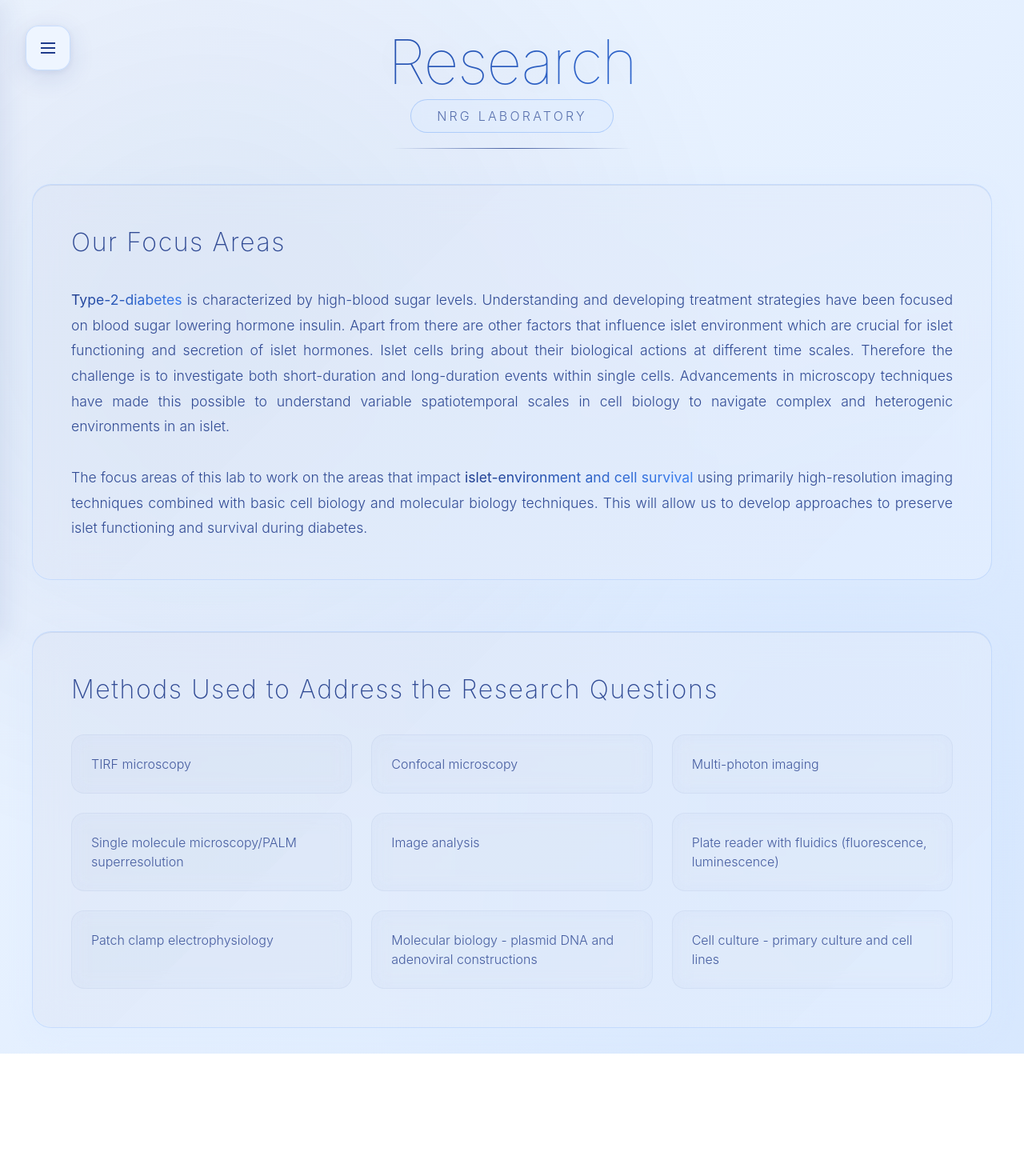
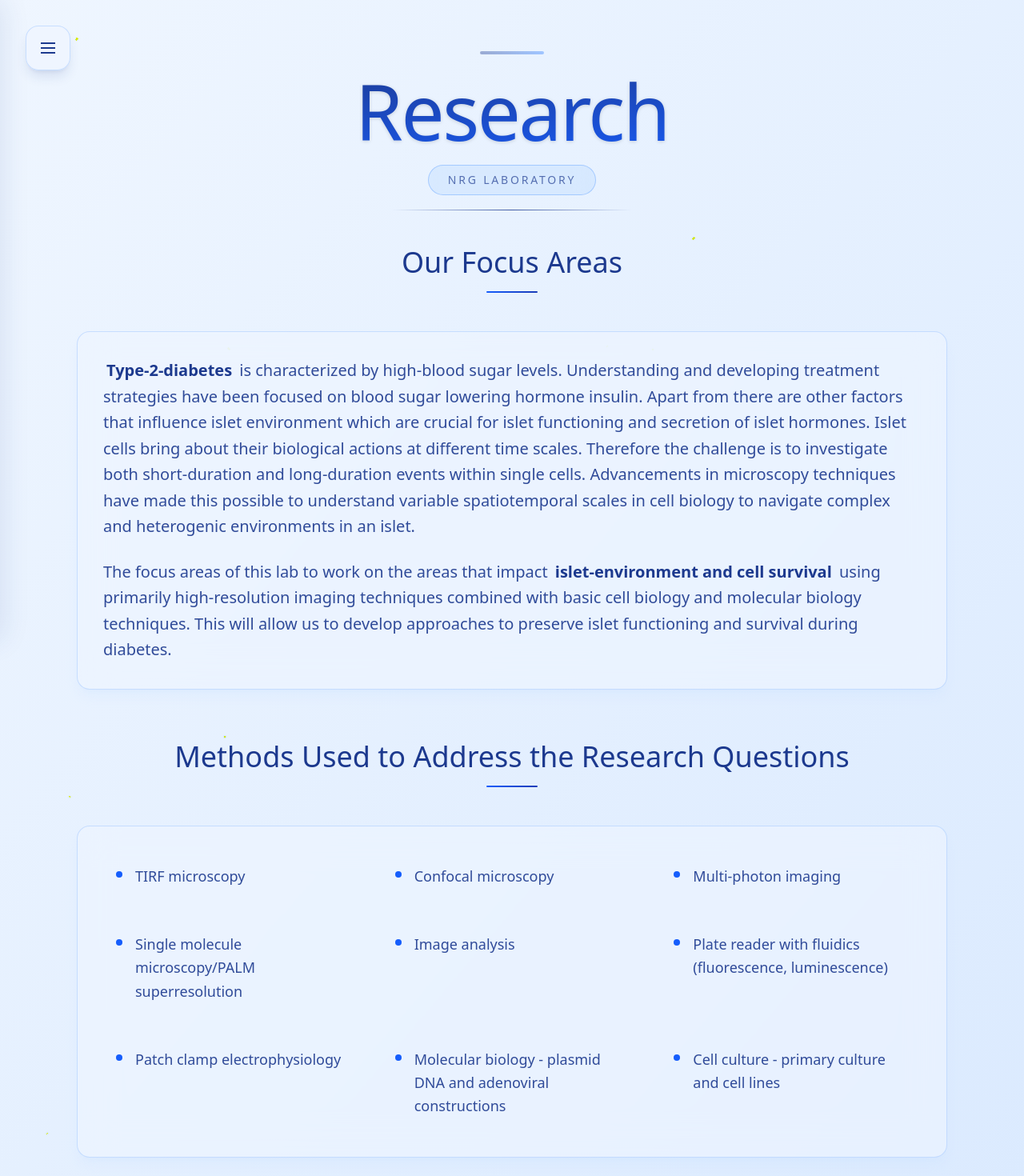
Before and after one commit to aniruddhballal/nikhil-lab-site, a React (Vite) app: page /research in a window 1280 px wide. Shown: the top 1470 px of the page at 80% size. Before the commit the page ends 1317 px from the top, so only its background shows below. Built offline with nearby package versions, Linux system fonts and the light colour scheme.

Commit message:
tailwindified research page

```diff
--- a/src/pages/Research.tsx
+++ b/src/pages/Research.tsx
@@ -1,11 +1,11 @@
 import { useState, useEffect } from 'react';
 import Sidebar from '../components/Sidebar';
-import styles from '../styles/Research.module.css';
 
 export default function Research() {
   const [sidebarOpen, setSidebarOpen] = useState(false);
   const [isScrolled, setIsScrolled] = useState(false);
   const [lastScrollY, setLastScrollY] = useState(0);
+  const [isLoaded, setIsLoaded] = useState(false);
 
   const toggleSidebar = () => {
     setSidebarOpen(!sidebarOpen);
@@ -28,15 +28,16 @@ export default function Research() {
   ];
 
   useEffect(() => {
+    setIsLoaded(true);
+  }, []);
+
+  useEffect(() => {
     const handleScroll = () => {
       const currentScrollY = window.scrollY;
 
-      // Determine scroll direction
       if (currentScrollY > lastScrollY && currentScrollY > 50) {
-        // Scrolling down and past threshold
         setIsScrolled(true);
       } else if (currentScrollY < lastScrollY) {
-        // Scrolling up
         if (currentScrollY <= 50) {
           setIsScrolled(false);
         }
@@ -45,63 +46,195 @@ export default function Research() {
       setLastScrollY(currentScrollY);
     };
 
-    // Add event listener
     window.addEventListener('scroll', handleScroll, { passive: true });
 
-    // Cleanup
     return () => {
       window.removeEventListener('scroll', handleScroll);
     };
   }, [lastScrollY]);
 
   return (
-    <div className={styles['research-page']}>
+    <div className="min-h-screen bg-gradient-to-br from-blue-50 to-blue-100 relative overflow-hidden">
+      {/* Background gradient overlays */}
+      <div className="absolute inset-0 pointer-events-none">
+        <div className="absolute top-0 left-0 w-full h-full bg-gradient-radial from-blue-900/8 via-transparent to-transparent opacity-50 transform translate-x-[-60%] translate-y-[-40%] scale-150"></div>
+        <div className="absolute bottom-0 right-0 w-full h-full bg-gradient-radial from-blue-500/6 via-transparent to-transparent opacity-50 transform translate-x-[40%] translate-y-[30%] scale-150"></div>
+      </div>
+
+      {/* Floating particles for scientific feel */}
+      <div className="absolute inset-0 pointer-events-none overflow-hidden">
+        {[...Array(15)].map((_, i) => (
+          <div
+            key={i}
+            className={`absolute w-1 h-1 bg-blue-300/30 rounded-full animate-pulse`}
+            style={{
+              left: `${Math.random() * 100}%`,
+              top: `${Math.random() * 100}%`,
+              animationDelay: `${Math.random() * 3}s`,
+              animationDuration: `${2 + Math.random() * 3}s`
+            }}
+          />
+        ))}
+      </div>
+
+      {/* Menu Button */}
       {!sidebarOpen && (
         <button
           onClick={toggleSidebar}
-        className={`${styles.menuButton} ${isScrolled ? styles.menuButtonMinimized : ''}`}
+          className={`
+            fixed z-[1002] flex items-center justify-center cursor-pointer
+            bg-blue-50/90 border border-blue-500/20 text-blue-900
+            backdrop-blur-xl shadow-lg shadow-blue-900/12
+            transition-all duration-500 ease-out
+            hover:scale-105 hover:shadow-xl hover:shadow-blue-900/16 hover:border-blue-500/30
+            focus:outline-none focus:ring-4 focus:ring-blue-500/30 focus:scale-105
+            active:scale-95 active:duration-75
+            before:absolute before:inset-0 before:bg-gradient-to-br before:from-blue-500/10 before:to-blue-900/5 before:opacity-0 before:transition-opacity before:duration-300 before:pointer-events-none
+            hover:before:opacity-100 focus:before:opacity-100
+            group
+            ${isScrolled ?
+              'w-12 h-12 left-4 top-4 rounded-xl before:rounded-xl animate-pulse' :
+              'w-14 h-14 left-8 top-8 rounded-2xl before:rounded-2xl'
+            }
+          `}
           aria-label="Open navigation menu"
         >
-        <svg width="24" height="24" viewBox="0 0 24 24" fill="none" stroke="currentColor" strokeWidth="2">
-          <line x1="3" y1="6" x2="21" y2="6"></line>
-          <line x1="3" y1="12" x2="21" y2="12"></line>
-          <line x1="3" y1="18" x2="21" y2="18"></line>
+          <svg
+            width={isScrolled ? "20" : "24"}
+            height={isScrolled ? "20" : "24"}
+            viewBox="0 0 24 24"
+            fill="none"
+            stroke="currentColor"
+            strokeWidth="2"
+            className="transition-all duration-300 ease-out group-hover:scale-110 group-hover:text-blue-600 group-focus:scale-110 group-focus:text-blue-600"
+          >
+            <line x1="3" y1="6" x2="21" y2="6" className="transition-all duration-300 group-hover:stroke-[2.5]"></line>
+            <line x1="3" y1="12" x2="21" y2="12" className="transition-all duration-300 group-hover:stroke-[2.5]"></line>
+            <line x1="3" y1="18" x2="21" y2="18" className="transition-all duration-300 group-hover:stroke-[2.5]"></line>
           </svg>
         </button>
       )}
 
       <Sidebar isOpen={sidebarOpen} onClose={closeSidebar} />
 
-      <header className={styles['page-header']}>
-        <h1>Research</h1>
-        <p className={styles['lab-name']}>NRG Laboratory</p>
+      {/* Page Header */}
+      <header className={`text-center pt-24 pb-16 relative z-10 transition-all duration-1000 ${isLoaded ? 'opacity-100 translate-y-0' : 'opacity-0 translate-y-8'}`}>
+        <div className="absolute top-16 left-1/2 transform -translate-x-1/2 w-20 h-1 bg-gradient-to-r from-blue-900 to-blue-500 rounded-full animate-pulse"></div>
+
+        <h1 className="text-5xl md:text-7xl lg:text-8xl font-thin text-transparent bg-gradient-to-br from-blue-900 to-blue-600 bg-clip-text leading-[0.9] tracking-tight mb-6 drop-shadow-sm transition-all duration-700 hover:scale-105 hover:drop-shadow-md cursor-default">
+          Research
+        </h1>
+
+        <div className="inline-block px-6 py-2 border border-blue-500/30 rounded-full backdrop-blur-md bg-blue-200/40 transition-all duration-300 hover:bg-blue-200/60 hover:border-blue-500/50 hover:scale-105 hover:shadow-lg hover:shadow-blue-300/30 cursor-default group relative">
+          <p className="text-sm text-blue-900/70 font-light tracking-[0.2em] uppercase mb-0 transition-colors duration-300 group-hover:text-blue-900">
+            NRG Laboratory
+          </p>
+
+          {/* Sleek expanding underline */}
+          <div className="absolute -bottom-5 left-1/2 transform -translate-x-1/2 h-px bg-gradient-to-r from-transparent via-blue-900/80 to-transparent w-0 animate-expand-underline"></div>
+        </div>
       </header>
 
-      <main className={styles['research-content']}>
-        <section className={styles['focus-areas']}>
-          <h2>Our Focus Areas</h2>
-          <div className={styles['focus-content']}>
-            <p>
-              <strong>Type-2-diabetes</strong> is characterized by high-blood sugar levels. Understanding and developing treatment strategies have been focused on blood sugar lowering hormone insulin. Apart from there are other factors that influence islet environment which are crucial for islet functioning and secretion of islet hormones. Islet cells bring about their biological actions at different time scales. Therefore the challenge is to investigate both short-duration and long-duration events within single cells. Advancements in microscopy techniques have made this possible to understand variable spatiotemporal scales in cell biology to navigate complex and heterogenic environments in an islet.
+      <main className="max-w-6xl mx-auto px-8 pb-16 relative z-10">
+        {/* Focus Areas Section */}
+        <section className={`mb-16 transition-all duration-1000 delay-300 ${isLoaded ? 'opacity-100 translate-y-0' : 'opacity-0 translate-y-8'}`}>
+          <div className="text-center mb-12">
+            <h2 className="text-3xl md:text-4xl font-light text-blue-900 mb-4 transition-all duration-500 hover:text-blue-700 cursor-default">
+              Our Focus Areas
+            </h2>
+            <div className="w-16 h-0.5 bg-gradient-to-r from-blue-600 to-blue-800 mx-auto rounded-full"></div>
+          </div>
+
+          <div className="relative p-8 backdrop-blur-xl bg-blue-50/60 border border-blue-500/20 rounded-2xl shadow-lg shadow-blue-200/20 transition-all duration-500 hover:shadow-xl hover:shadow-blue-900/15 hover:bg-blue-50/80 hover:border-blue-600/30 hover:translate-y-[-2px] group cursor-default">
+            <div className="relative z-10 space-y-6">
+              <p className="text-lg md:text-xl leading-relaxed text-blue-900/90 font-light transition-all duration-300 group-hover:text-blue-900/95">
+                <strong className="text-blue-900 font-semibold transition-all duration-300 group-hover:text-blue-800 px-1 py-0.5 rounded hover:bg-blue-100/50">Type-2-diabetes</strong> is characterized by high-blood sugar levels. Understanding and developing treatment strategies have been focused on blood sugar lowering hormone insulin. Apart from there are other factors that influence islet environment which are crucial for islet functioning and secretion of islet hormones. Islet cells bring about their biological actions at different time scales. Therefore the challenge is to investigate both short-duration and long-duration events within single cells. Advancements in microscopy techniques have made this possible to understand variable spatiotemporal scales in cell biology to navigate complex and heterogenic environments in an islet.
               </p>
 
-            <p>
-              The focus areas of this lab to work on the areas that impact <strong>islet-environment and cell survival</strong> using primarily high-resolution imaging techniques combined with basic cell biology and molecular biology techniques. This will allow us to develop approaches to preserve islet functioning and survival during diabetes.
+              <p className="text-lg md:text-xl leading-relaxed text-blue-900/90 font-light transition-all duration-300 group-hover:text-blue-900/95">
+                The focus areas of this lab to work on the areas that impact <strong className="text-blue-900 font-semibold transition-all duration-300 group-hover:text-blue-800 px-1 py-0.5 rounded hover:bg-blue-100/50">islet-environment and cell survival</strong> using primarily high-resolution imaging techniques combined with basic cell biology and molecular biology techniques. This will allow us to develop approaches to preserve islet functioning and survival during diabetes.
               </p>
+            </div>
+
+            {/* Corporate side accent line */}
+            <div className="absolute left-0 top-1/2 transform -translate-y-1/2 w-1 h-0 bg-gradient-to-b from-blue-900 to-blue-600 rounded-r-full opacity-0 group-hover:opacity-100 group-hover:h-20 transition-all duration-500"></div>
           </div>
         </section>
 
-        <section className={styles['methods-section']}>
-          <h2>Methods Used to Address the Research Questions</h2>
-          <ul className={styles['methods-list']}>
+        {/* Methods Section */}
+        <section className={`transition-all duration-1000 delay-500 ${isLoaded ? 'opacity-100 translate-y-0' : 'opacity-0 translate-y-8'}`}>
+          <div className="text-center mb-12">
+            <h2 className="text-3xl md:text-4xl font-light text-blue-900 mb-4 transition-all duration-500 hover:text-blue-700 cursor-default">
+              Methods Used to Address the Research Questions
+            </h2>
+            <div className="w-16 h-0.5 bg-gradient-to-r from-blue-600 to-blue-800 mx-auto rounded-full"></div>
+          </div>
+
+          <div className="relative p-8 backdrop-blur-xl bg-blue-50/60 border border-blue-500/20 rounded-2xl shadow-lg shadow-blue-200/20 transition-all duration-500 hover:shadow-xl hover:shadow-blue-900/15 hover:bg-blue-50/80 hover:border-blue-600/30 hover:translate-y-[-2px] group cursor-default">
+            {/* Corporate side accent line */}
+            <div className="absolute left-0 top-1/2 transform -translate-y-1/2 w-1 h-0 bg-gradient-to-b from-blue-900 to-blue-600 rounded-r-full opacity-0 group-hover:opacity-100 group-hover:h-20 transition-all duration-500"></div>
+
+            <div className="grid md:grid-cols-2 lg:grid-cols-3 gap-6">
               {methods.map((method, index) => (
-              <li key={index} className={styles['method-item']}>
+                <div
+                  key={index}
+                  className={`flex items-start space-x-4 p-4 rounded-lg transition-all duration-300 hover:bg-blue-100/30 group/item ${isLoaded ? 'opacity-100' : 'opacity-0'}`}
+                  style={{
+                    animationDelay: `${600 + index * 80}ms`,
+                    animation: isLoaded ? `fadeInUp 0.6s ease-out ${600 + index * 80}ms both` : 'none'
+                  }}
+                >
+                  {/* Scientific bullet point */}
+                  <div className="flex-shrink-0 mt-2">
+                    <div className="w-2 h-2 bg-blue-600 rounded-full transition-all duration-300 group-hover/item:bg-blue-800 group-hover/item:scale-125"></div>
+                  </div>
+
+                  <div className="flex-1">
+                    <p className="text-base md:text-lg font-light text-blue-900/90 leading-relaxed transition-all duration-300 group-hover/item:text-blue-900">
                       {method}
-              </li>
+                    </p>
+                  </div>
+                </div>
               ))}
-          </ul>
+            </div>
+          </div>
         </section>
       </main>
+
+      <style>{`
+        .bg-gradient-radial {
+          background: radial-gradient(circle, var(--tw-gradient-stops));
+        }
+        @keyframes fadeInUp {
+          from {
+            opacity: 0;
+            transform: translateY(1rem);
+          }
+          to {
+            opacity: 1;
+            transform: translateY(0);
+          }
+        }
+        @keyframes expandUnderline {
+          from {
+            width: 0;
+          }
+          to {
+            width: 300px;
+          }
+        }
+        .animate-expand-underline {
+          animation: expandUnderline 1.5s ease-out 0.5s forwards;
+        }
+        @keyframes pulse {
+          0%, 100% {
+            opacity: 0.3;
+          }
+          50% {
+            opacity: 0.8;
+          }
+        }
+      `}</style>
     </div>
   );
 }
```
Lines whose indentation alone changed are shown as unchanged.
